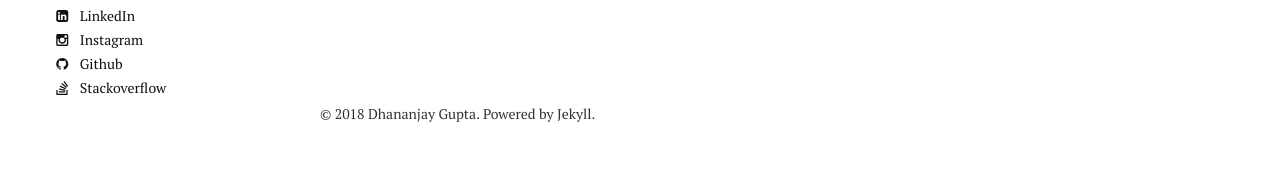
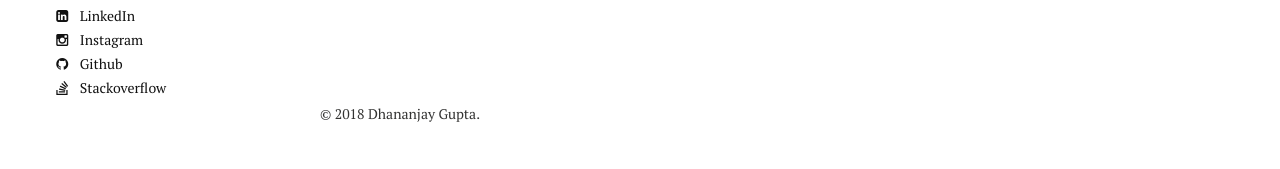
Before and after one commit to DhananjayGupta300/DhananjayGupta300.github.io, a Jekyll site: the page built from index.md, in a window 1280 px wide. Shown: the part 1385-1554 px from the top of the page. Built offline with Jekyll 4.4.1, drawn with Linux system fonts in a browser that asks for light colours; nearby versions of some CDN libraries.

Commit message:
Update _footer.html

```diff
--- a/_includes/_footer.html
+++ b/_includes/_footer.html
@@ -12,4 +12,4 @@
 </div><!-- /.google-ads -->
 {% endif %}
 
-<span>&copy; {{ site.time | date: '%Y' }} {{ site.owner.name }}. Powered by Jekyll.</span>
+<span>&copy; {{ site.time | date: '%Y' }} {{ site.owner.name }}.</span>
```
